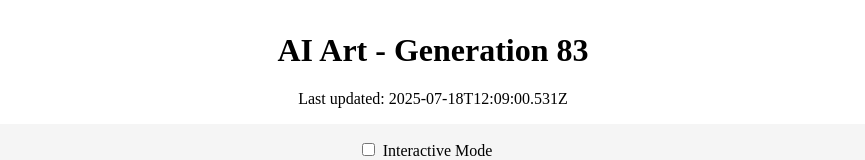
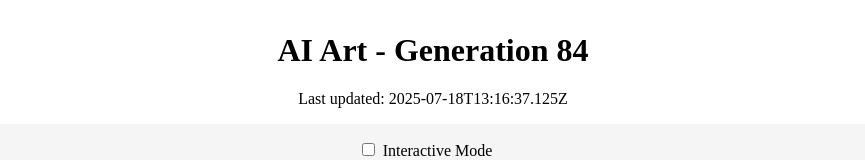
Before and after one commit to mcclowes/ai-art, a React (Vite) app: page / in a window 1280 px wide. Shown: the top 160 px of the page, without its empty margins (207-1072 px from the left). Built offline with nearby package versions, Linux system fonts and the light colour scheme.

Commit message:
Improve artwork - Generation 84

```diff
--- a/src/artwork-state.ts
+++ b/src/artwork-state.ts
@@ -1023,7 +1023,7 @@ export const artworkState: ArtworkState = {
       "id": "element_1752840540531"
     }
   ],
-  "generation": 83,
-  "lastUpdated": "2025-07-18T12:09:00.531Z",
+  "generation": 84,
+  "lastUpdated": "2025-07-18T13:16:37.125Z",
   "cycleStarted": "2025-07-16T19:12:58.892Z"
 };
```
